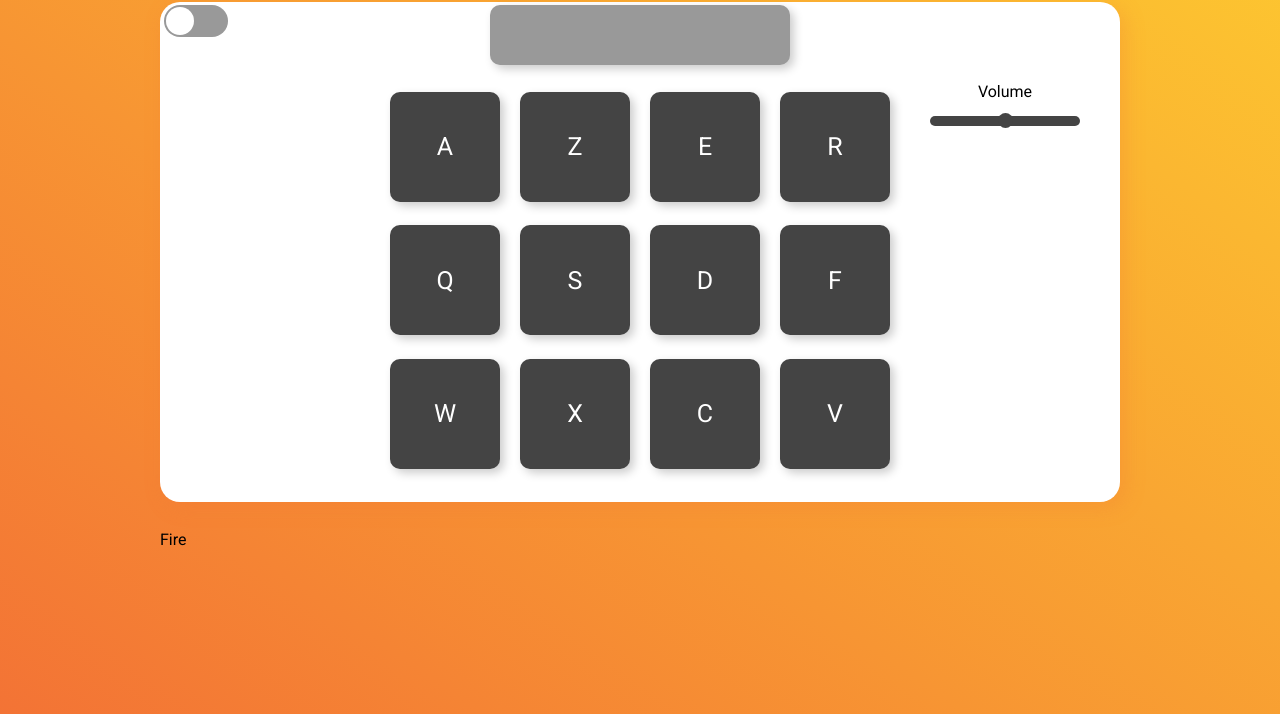
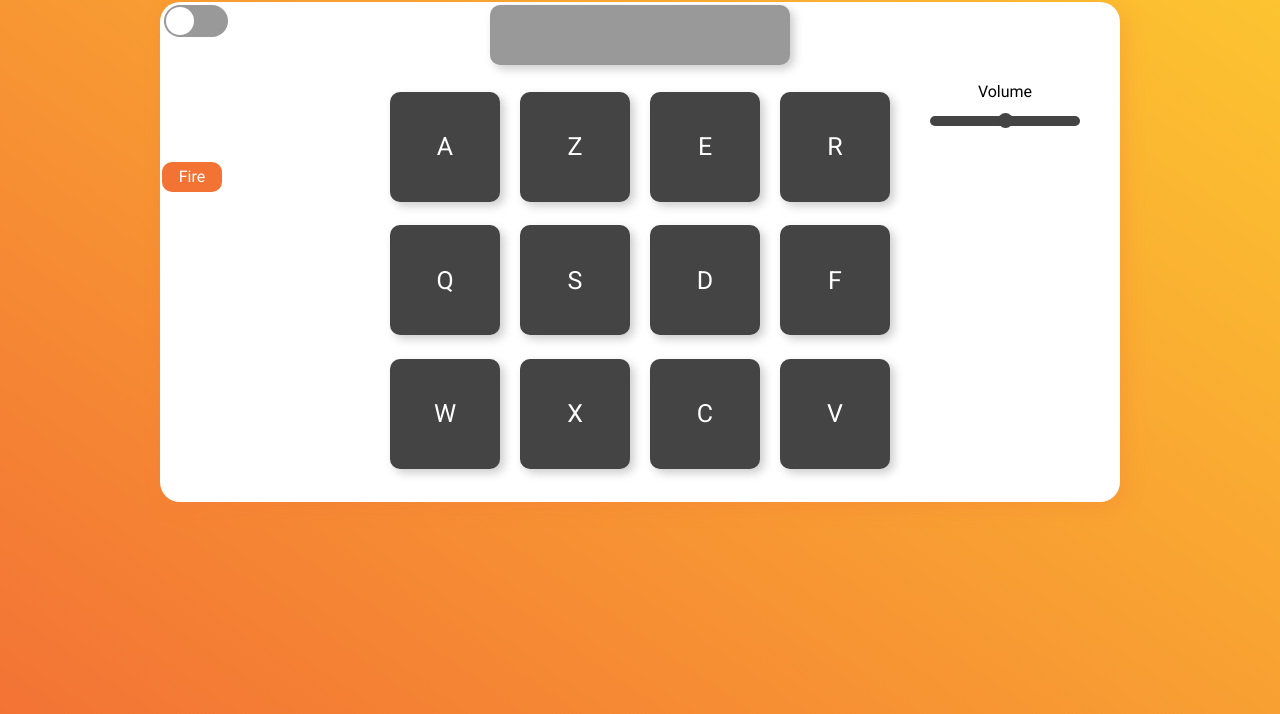
Before and after one commit to Soliman-Halaby/drumPad, a plain HTML site: page index.html in a window 1280 px wide. Shown: the part 86-800 px from the top of the page. Drawn offline with Linux system fonts and the light colour scheme.

Commit message:
:construction:  Introducing theme Sea
Introducing sea theme

```diff
--- a/main.css
+++ b/main.css
@@ -22,6 +22,16 @@
     --padsRow2 : #e67e22;
     --padsRow3 : #f1c40f;
     --greyDisplay: #F37335;
+}
+
+[data-theme="sea"]
+{
+    --padsRow1 : #70a1ff;
+    --padsRow2 : #1e90ff;
+    --padsRow3 : #5352ed;
+    --greyDisplay: #3742fa;
+    --yellow : #373B44;
+    --primaryColor : #4286f4;
 }
 body
 {
@@ -268,6 +278,26 @@ input::-moz-focus-inner, input::-moz-focus-outer {
 
 /************
 
+NEW THEME BUTTON
+
+************/
+
+.newTheme
+{
+    width: 60px;
+    height: 30px;
+    background: var(--primaryColor);
+    border-radius: 10px;
+    margin: 2px;
+    display: flex;
+    justify-content: center;
+    align-items: center;
+    position: relative;
+    top: -370px;
+    color: var(--white)
+}
+/************
+
 RESPONSIVE
 
 *************/
--- a/script.js
+++ b/script.js
@@ -121,12 +121,14 @@ let themeDisplay = document.querySelector('.themeDisplay')
 newTheme.addEventListener('click', () =>
 {
     let themeContent = themeDisplay.textContent
-    if(themeContent = "Fire")
+    if(themeContent == "Fire" && checkBox.checked)
     {
-        themeDisplay.textContent = "normal"
+        document.documentElement.setAttribute('data-theme', 'sea');
+        themeDisplay.textContent = "Sea"
     }
-    else if(themeContent = "normal")
+    else if(themeContent == "Sea" && checkBox.checked)
     {
+        document.documentElement.setAttribute('data-theme', 'fire');
         console.log('coucou')
         themeDisplay.textContent = "Fire"
     }
```
